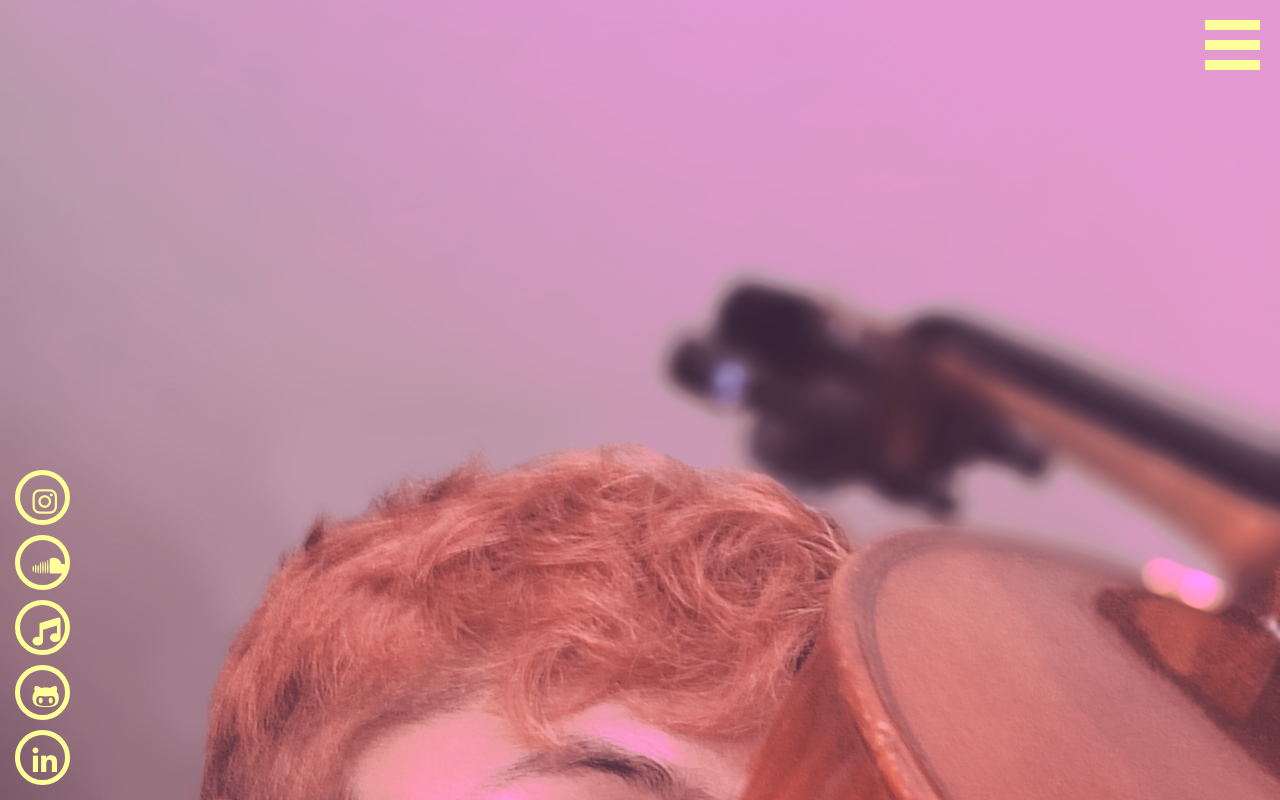
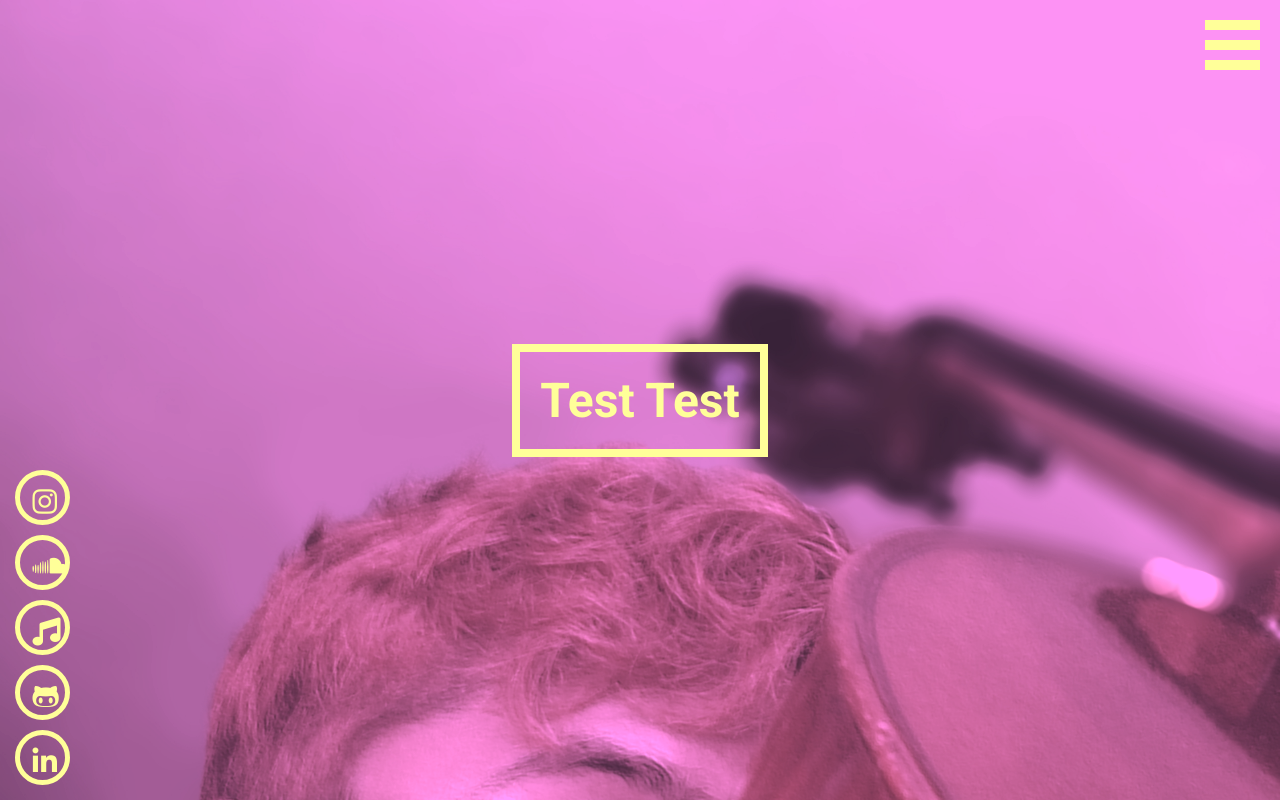
Before and after one commit to fronrich/Portfolio, a React (Create React App) app in the folder client/: page / in a window 1280 px wide. Built offline with nearby package versions, Linux system fonts and the light colour scheme.

Commit message:
created healine component for landing page

```diff
--- a/client/package.json
+++ b/client/package.json
@@ -12,7 +12,7 @@
     "react-scripts": "3.4.1"
   },
   "scripts": {
-    "start": "BROWSER='chromium-browser' react-scripts start",
+    "start": "react-scripts start",
     "build": "react-scripts build",
     "test": "react-scripts test",
     "eject": "react-scripts eject"
--- a/client/src/App.js
+++ b/client/src/App.js
@@ -10,7 +10,9 @@ import Landing from "./routes/Landing";
 import './css/App.css';
 // component stylings
 import './css/components/social.css';
-import './css/components/menu.css'
+import './css/components/menu.css';
+import './css/components/general.css';
+import './css/components/headline.css'
 
 
 
--- /dev/null
+++ b/client/src/components/Landing/headline.js
@@ -0,0 +1,21 @@
+import React from 'react'
+
+
+/**
+ *
+ * @param {Object} props props.item can be whatever the headline is
+ * @param {Number} props props.colorID must be theme compliant
+ */
+export default function headline(props) {
+  return (
+    <div className={`Layer HeadlineLayer`}>
+      <div
+        className={
+          `Headline FontHeader Border_${props.colorID} Foreground_${props.colorID}`
+        }
+      >
+        {props.item}
+      </div>
+    </div>
+  )
+}
--- a/client/src/components/menu/menu.js
+++ b/client/src/components/menu/menu.js
@@ -16,7 +16,11 @@ export default function Menu(props) {
 
   return (
     <div className="Menu">
-      <MenuButton colorID={props.colorID[1]} handler={passUp} onChange={passUp}/>
+      <MenuButton
+        colorID={props.colorID[1]}
+        handler={passUp}
+        onChange={passUp}
+      />
       {ShowMenu(visible, props)}
     </div>
   )
@@ -26,9 +30,19 @@ function ShowMenu(isVisible, props) {
   var menuState = isVisible ? "" : "_Hidden";
   return (
     <div className="MenuWrapper">
-      <div className={`MenuOverlay${menuState} Background_${props.colorID[0]}`} />
-      <div className={`MenuContent${menuState}`}>
-        <MenuLinks colorID={props.colorID[1]} />
+      <div
+        className={
+          `Layer MenuOverlay${menuState} Background_${props.colorID[0]}`
+        }
+      />
+      <div
+        className={
+          `Layer MenuContent${menuState}`
+        }
+      >
+        <MenuLinks
+          colorID={props.colorID[1]}
+        />
       </div>
     </div>
   )
--- a/client/src/css/App.css
+++ b/client/src/css/App.css
@@ -114,8 +114,8 @@
   left: 0;
   max-height: 100%;
   opacity: 80%;
-  filter: saturate(120%);
-  mix-blend-mode: darken;
+  filter: saturate(50%) brightness(120%);
+  mix-blend-mode: multiply;
 }
 
 @media only screen and (min-width: 768px) {
--- /dev/null
+++ b/client/src/css/components/general.css
@@ -0,0 +1,10 @@
+/* general classnames for consistently reused stylings */
+
+/* a transparent layer which takes up the entire screen */
+.Layer {
+  width: 100%;
+  height: 100%;
+  left: 0;
+  top: 0;
+  position: fixed;
+}
--- /dev/null
+++ b/client/src/css/components/headline.css
@@ -0,0 +1,13 @@
+.HeadlineLayer {
+  z-index: 0;
+  display: flex;
+  align-items: center;
+  justify-content: center;
+}
+
+.Headline {
+  border: solid 8px;
+  padding: 20px;
+  width: fit-content;
+  height: fit-content;
+}
--- a/client/src/css/components/menu.css
+++ b/client/src/css/components/menu.css
@@ -1,10 +1,5 @@
 .MenuOverlay, .MenuContent {
   z-index: 1;
-  width: 100%;
-  height: 100%;
-  left: 0;
-  top: 0;
-  position: fixed;
 }
 
 .MenuContent {
--- a/client/src/routes/Landing.js
+++ b/client/src/routes/Landing.js
@@ -1,7 +1,8 @@
 import React, {useState} from 'react'
 
 // components
-import SocialBar from "../components/social/socialBar";
+import SocialBar from "../components/Landing/social/socialBar";
+import Headline from '../components/Landing/headline';
 
 // image
 import Wallpaper from "../assets/cello_final_retouch.jpg";
@@ -31,7 +32,12 @@ function Body(THEME, blur) {
   return(
     <div className={`Body ${blurBackground} Background_${THEME[0]}`}>
       <img className="Wallpaper" src={Wallpaper} alt="cello" />
-
+      <Headline
+        item={
+          `Test Test`
+        }
+        colorID={THEME[1]}
+      />
     </div>
   )
 }
```
Also changed, not shown: client/src/components/Landing/social/social.js (renamed from client/src/components/social/social.js), client/src/components/Landing/social/socialBar.js (renamed from client/src/components/social/socialBar.js), 1 other file (tests, documents, lock files or other folders).
